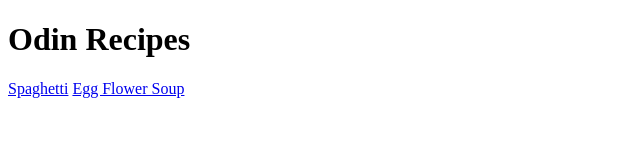
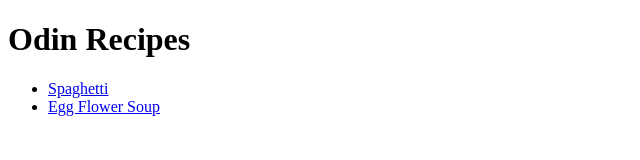
Before and after one commit to SamuelHekman/odin-recipes, a plain HTML site: page index.html in a window 1280 px wide. Shown: the whole page, without its empty margins (0-640 px from the left). Drawn offline with Linux system fonts and the light colour scheme.

Commit message:
Adjusted Index file
 - moved recipe links to a list for easier viewing

```diff
--- a/index.html
+++ b/index.html
@@ -7,7 +7,9 @@
 </head>
 <body>
     <h1>Odin Recipes</h1>
-    <a href="recipes/spaghetti.html">Spaghetti</a>
-    <a href="recipes/eggflowersoup.html">Egg Flower Soup</a>
+    <ul>
+        <li><a href="recipes/spaghetti.html">Spaghetti</a></li>
+        <li><a href="recipes/eggflowersoup.html">Egg Flower Soup</a></li>
+    </ul>
 </body>
 </html>
```
